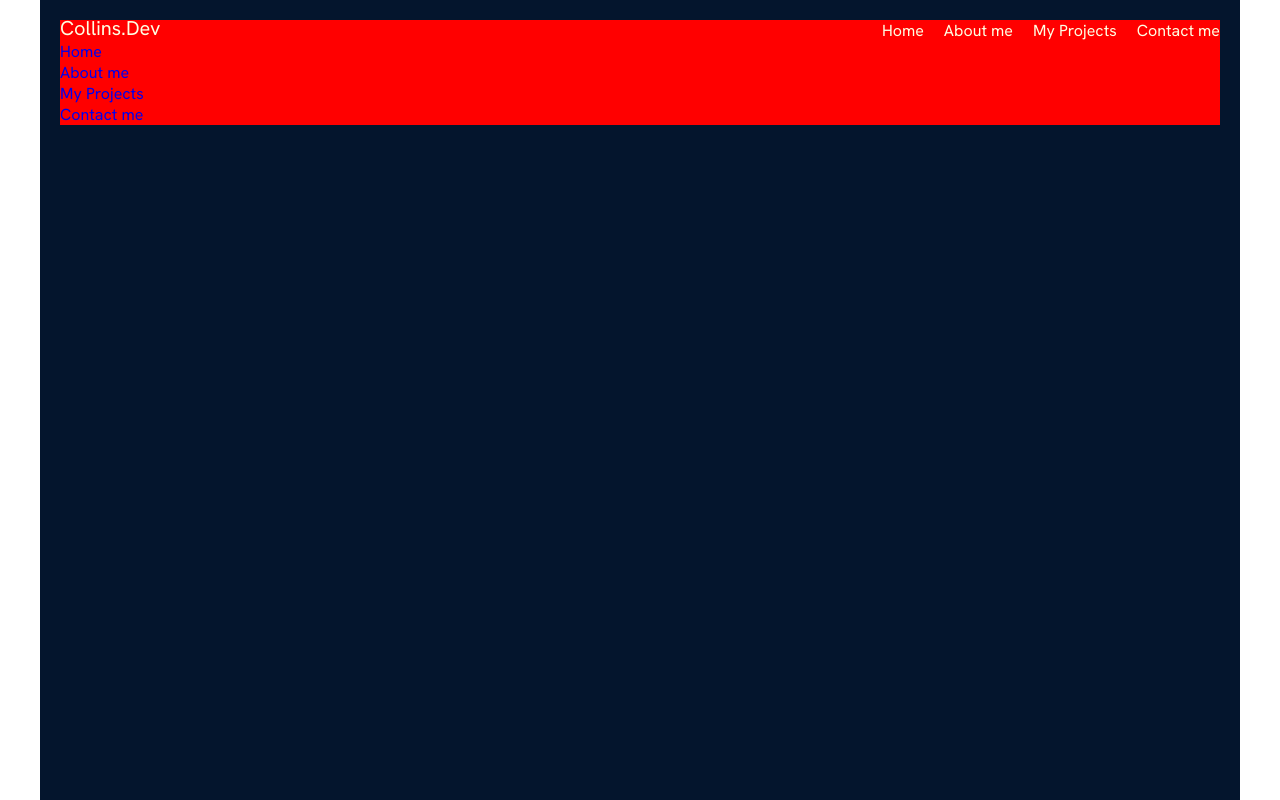
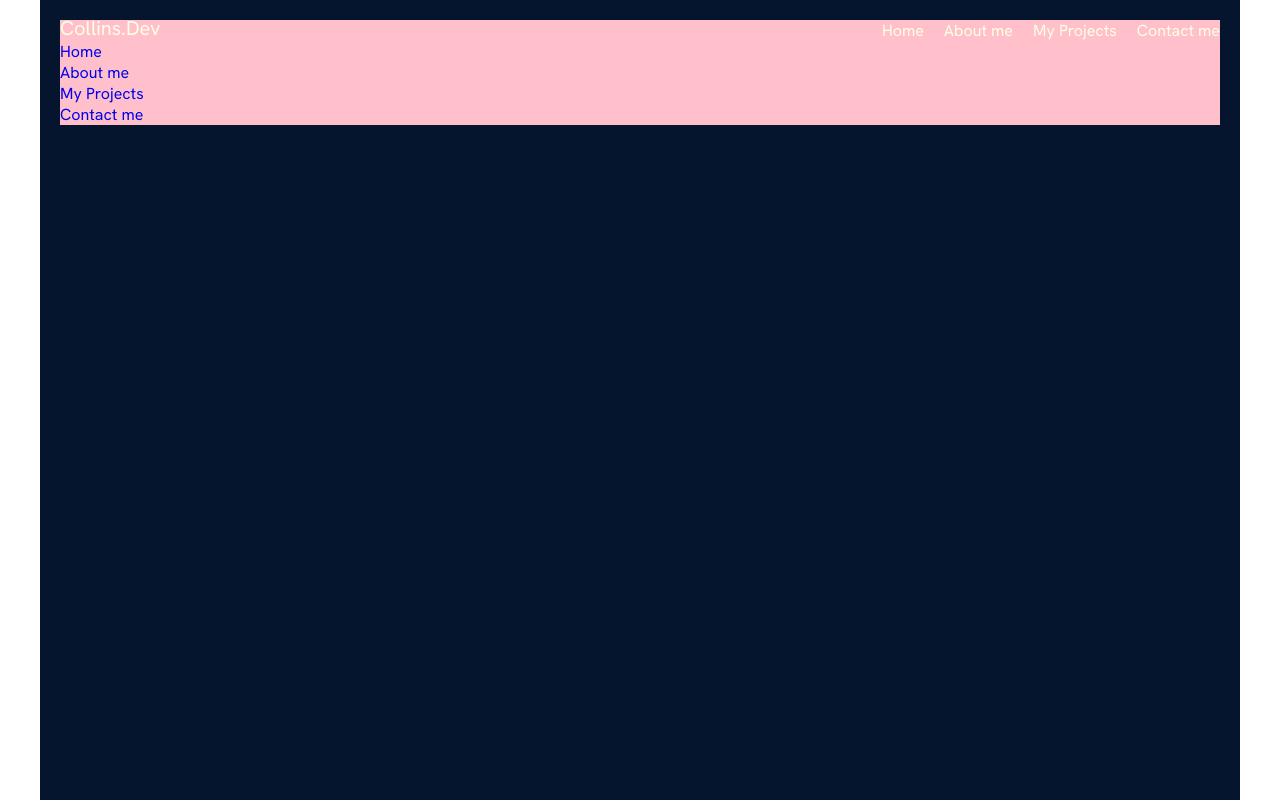
Before and after one commit to Acollins65/Collins_Dev_Portfolio, a React (Vite) app: page / in a window 1280 px wide. Built offline with nearby package versions, Linux system fonts and the light colour scheme.

Commit message:
Change background of navbar

```diff
--- a/src/Components/Navbar/Navbar.module.css
+++ b/src/Components/Navbar/Navbar.module.css
@@ -1,7 +1,7 @@
 @import "../../vars.css";
 
 .container {
-  background-color: red;
+  background-color: pink;
   height: auto;
 }
 .navbar {
```
